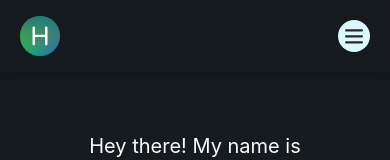
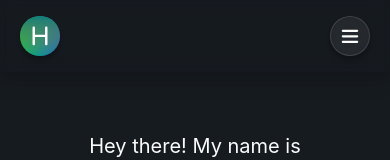
Before and after one commit to haneefmhmmd/resume, a React (Create React App) app: page / in a window 390 px wide. Shown: the top 160 px of the page. Built offline with nearby package versions, Linux system fonts and the light colour scheme; a web font is replaced by a local one.

Commit message:
added glassmorphis to buttons in mobile header

```diff
--- a/src/styles/abstracts/_mixins.scss
+++ b/src/styles/abstracts/_mixins.scss
@@ -60,9 +60,10 @@ $break-points: (
   border-radius: 12px;
   border: 1px solid rgba(255, 255, 255, 0.125);
   box-shadow: $box-shadow-default;
-  transition: 0.15s linear all;
+
   @if $hover-effect {
     @include respond-above(tablet) {
+      transition: 0.15s linear all;
       &:hover {
         background: $bg-gradient;
         box-shadow: 5px 5px 10px #13171c, -5px -5px 10px #191f24;
--- a/src/styles/layout/_header.scss
+++ b/src/styles/layout/_header.scss
@@ -38,6 +38,8 @@
 }
 
 .header__logo {
+  border-radius: 50%;
+  box-shadow: $box-shadow-default;
   &,
   svg {
     width: 48px;
@@ -75,6 +77,7 @@
     transform: translateX(-50%);
 
     @include glassmorphic-bg;
+    transition: 0.15s linear all;
 
     padding: 80px 20px 20px;
     & > * + * {
@@ -105,15 +108,14 @@
 
 .hamburger,
 .close-icon {
-  width: 32px;
-  height: 32px;
-  padding: 4px;
+  width: 40px;
+  height: 40px;
+  padding: 8px;
+  @include glassmorphic-bg;
   border-radius: 50%;
-  background-color: $tertiary-color;
   display: flex;
   align-items: center;
   justify-content: center;
-
   @include respond-above(tablet) {
     display: none;
   }
```
Also changed, not shown: src/assets/Close.svg, src/assets/Hamburger.svg.
